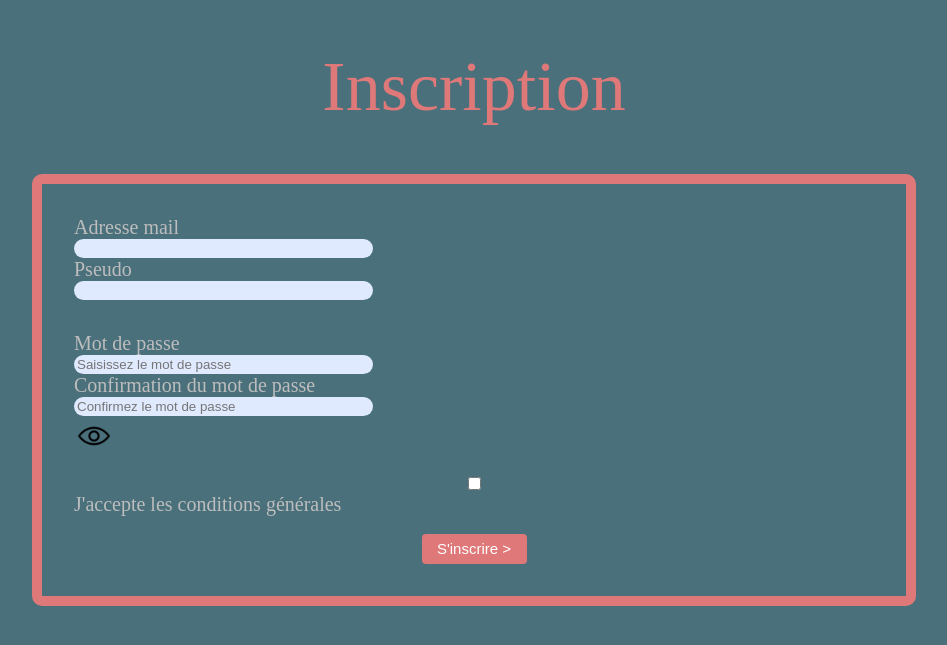
After one commit to ZeynaRR/TimeToBreak, a PHP site: page /view/inscription.php in a window 1280 px wide. The commit adds this page. Shown: the top 645 px of the page, without its empty margins (166-1113 px from the left). Run offline with PHP 8.4, Linux system fonts and the light colour scheme.

Commit message:
Page d'inscription
Début du front de la page d'inscription. Création d'un script permettant de checker si les mdp concordent / s'ils correspondent aux règles métiers ( il faudra vérifier que ce sont les bonnes règles) et permettant d'afficher ou masquer le mdp. Ajout d'un dossier ressources dans lequel il y a les images, les fiches de styles et les scripts js.

```diff
--- a/controller/controller.php
+++ b/controller/controller.php
@@ -1,9 +1,9 @@
 <?php
-
-require("../model/model.php");
 
 function test()
 {
+	require("../model/model.php");
 	$message = message();
 	require("../view/test.php");
 }
+?>
--- a/model/model.php
+++ b/model/model.php
@@ -4,3 +4,5 @@ function message()
 {
 	return "Welcome";
 }
+
+?>
--- a/public/index.php
+++ b/public/index.php
@@ -13,8 +13,11 @@ try
 			break;
 		}
 	}
+
+
 }
 catch (Exception $e)
 {
 	echo 'Error :'.$e->getMessage();
 }
+?>
--- /dev/null
+++ b/ressources/css/generalCss.css
@@ -0,0 +1,25 @@
+:root {
+    /*Couleurs*/
+    --header: #6299AB;
+    --background: #4A707C;
+    --rose: #DF7878;
+    --texteGris: #BDBDBD;
+    --bgInput: #E0EAFF;
+    --erreur: red;
+
+    /*formes*/
+    --arrondi: 4px;
+    --arrondiInput: 10px;
+}
+
+body{
+    background-color: var(--background);
+}
+
+header{
+    background-color: var(--header);
+}
+
+.erreurs{
+    color: var(--erreur);
+}
--- /dev/null
+++ b/ressources/css/inscription.css
@@ -0,0 +1,47 @@
+#form{
+    display:grid;
+}
+
+h1{
+    text-align: center;
+    color: var(--rose);
+    font-size: 70px;
+    font-weight: 400;
+}
+
+#inscription{
+    width: 7em;
+    margin: auto;
+    background-color: var(--rose);
+    border-radius: var(--arrondi);
+    color: white;
+    border: 1px solid transparent;
+    font-size: 15px;
+    height: 2em;
+}
+
+label{
+    color: var(--texteGris);
+    font-size: 20px;
+}
+
+input[type="email"],input[type="text"], input[type="password"] {
+    background-color: var(--bgInput);
+    width: 22em;
+    border-radius: var(--arrondiInput);
+    border: 1px solid transparent;
+
+}
+
+input[type="image"] {
+    background-color: transparent;
+    width:3em;
+}
+
+#divForm{
+    border: 10px solid var(--rose);
+    margin: auto;
+    width: 50em;
+    padding: 2em;
+    border-radius: var(--arrondiInput);
+}
--- /dev/null
+++ b/ressources/js/inscription.js
@@ -0,0 +1,74 @@
+function motDePasseConforme(formulaire){
+
+
+	var text  = "";
+
+			if (formulaire.motdepasse.value.length < 8){
+			text += "Le mot de passe est trop court.";
+			}
+
+
+		if (formulaire.motdepasse.value.search("[A-Z]") == -1) {
+			text += " Il manque une majuscule.";
+		}
+		if (formulaire.motdepasse.value.search("[a-z]") == -1) {
+			text += " Il manque une minuscule.";
+		}
+		if (formulaire.motdepasse.value.search("[0-9]") == -1) {
+			text += " Il manque un chiffre.";
+
+		}
+
+
+document.getElementById('erreurs').innerHTML = text;
+
+return (text.length == 0)? true:false;
+
+}
+
+
+function motDePasseCorrespondant(formulaire){
+
+      var isvalide = false;
+        if(motDePasseConforme(formulaire)) {
+        	isvalide = true;
+
+            if (formulaire.motdepasse.value != formulaire.motdepasse2.value) {
+
+            	 document.getElementById('accept').innerHTML = 'Les mots de passe ne correspondent pas.';
+            	 isvalide = false;
+            }
+		}
+	return isvalide;
+	}
+
+function show() {
+    var mdp = document.getElementById('motdepasse');
+    mdp.setAttribute('type', 'text');
+    var mdp2 = document.getElementById('motdepasse2');
+    mdp2.setAttribute('type', 'text');
+}
+
+function hide() {
+    var mdp = document.getElementById('motdepasse');
+    mdp.setAttribute('type', 'password');
+    var mdp2 = document.getElementById('motdepasse2');
+    mdp2.setAttribute('type', 'password');
+}
+
+	var affichageMDP = 0;
+
+function affichageMotDePasse(){
+    if (affichageMDP == 0) {
+        affichageMDP = 1;
+        show();
+    } else {
+        affichageMDP = 0;
+        hide();
+    }
+
+}
+
+function valideFormulaire(formulaire){
+	return (motDePasseCorrespondant(formulaire));
+}
--- /dev/null
+++ b/view/inscription.php
@@ -0,0 +1,42 @@
+<!DOCTYPE html>
+<html>
+<head>
+	<meta charset = "utf-8">
+	<title>Inscription</title>
+	<link rel="stylesheet" type="text/css" href="../ressources/css/generalCss.css">
+    <link rel="stylesheet" type="text/css" href="../ressources/css/inscription.css">
+</head>
+
+<body>
+    <h1> Inscription </h1>
+    <div id="divForm">
+    <form id='form' method="post" action=".php" onsubmit="return valideFormulaire(this)">
+			<label>Adresse mail</label>
+                <input type="email" name='mail' >
+
+            <label>Pseudo</label>
+            	<input type="text" name='pseudo' >
+
+            <p class="erreurs" id="erreurs"></p>
+            <label>Mot de passe</label>
+            <input type="password"  name="motdepasse" placeholder="Saisissez le mot de passe" id="motdepasse" onkeyup ="motDePasseConforme(this.form)" onblur ="motDePasseCorrespondant(this.form)"  >
+            <label>Confirmation du mot de passe</label>
+            <input type="password" name="motdepasse2" placeholder="Confirmez le mot de passe" id="motdepasse2" onblur ="motDePasseCorrespondant(this.form)">
+            <input type="image" src="../ressources/images/mdp.png"id="masque" title="Masquer/demasquer le mot de passe pour vérifier" onclick="affichageMotDePasse()">
+
+
+            <br>
+            <input type="checkbox"  id="accept" name="accept"> <label for="accept">J'accepte les conditions générales</label>
+            <br>
+
+            <input id="inscription" type="submit" value="S'inscrire >">
+
+
+
+    </form>
+    </div>
+    <script type="text/javascript" src="../ressources/js/inscription.js">
+
+    </script>
+</body>
+</html>
```
Also changed, not shown: ressources/images/mdp.png (added).
